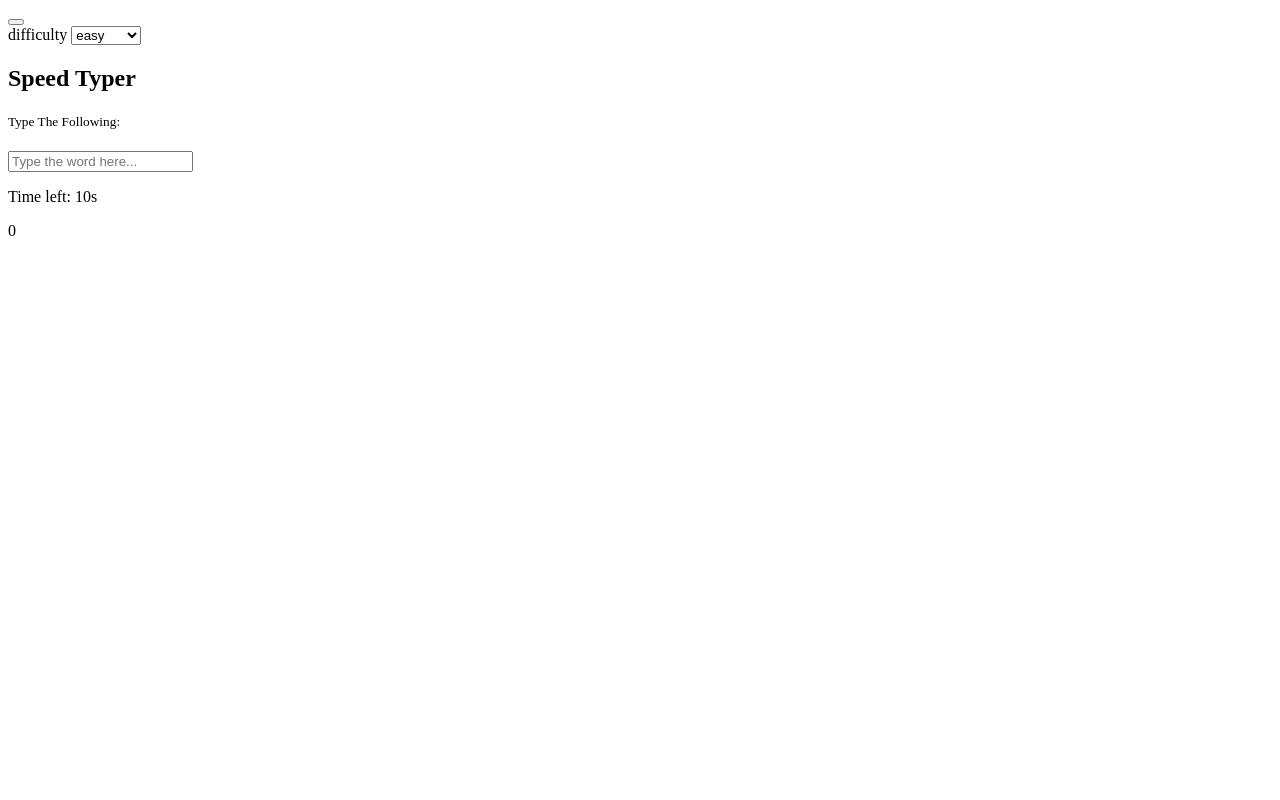
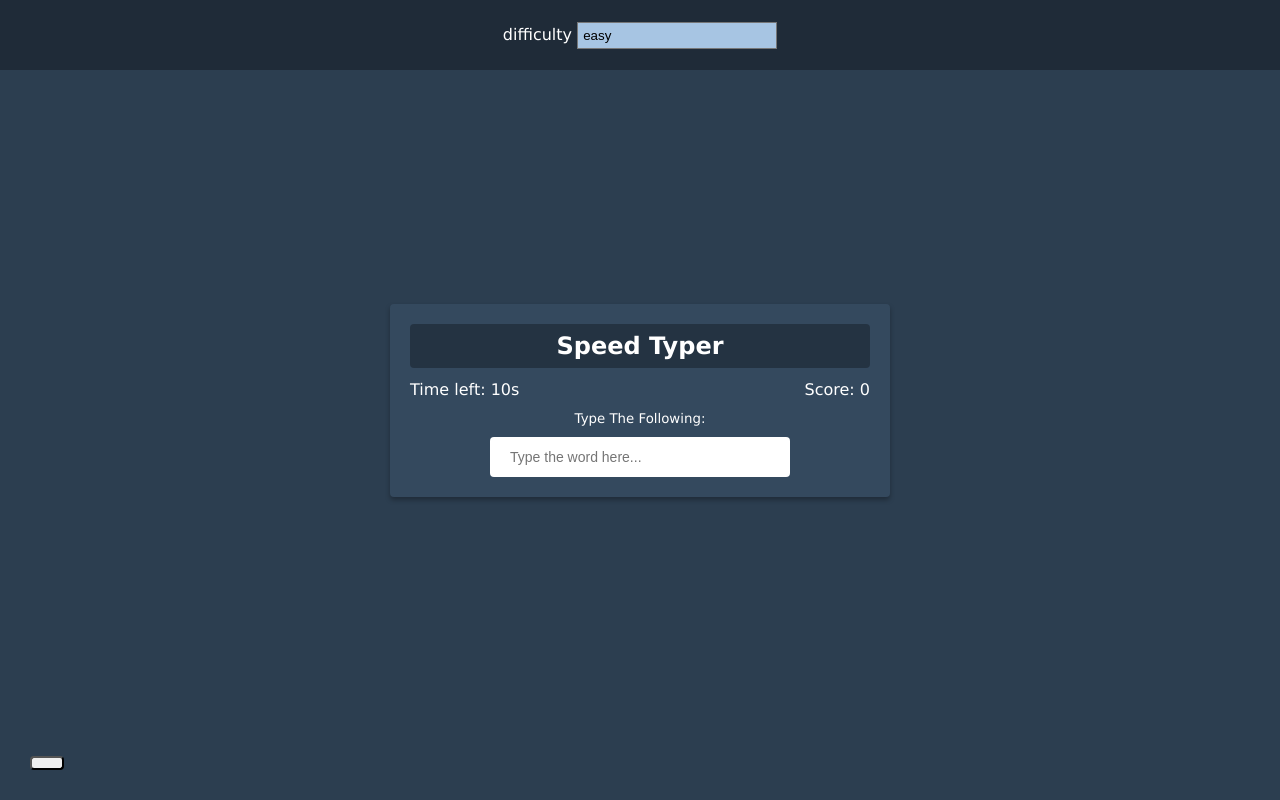
Before and after one commit to mohamud-Hasen/Typing-game, a plain HTML site: page index.html in a window 1280 px wide. Drawn offline with Linux system fonts and the light colour scheme.

Commit message:
added css styling

```diff
--- a/index.html
+++ b/index.html
@@ -6,7 +6,7 @@
     <meta name="viewport" content="width=device-width, initial-scale=1.0">
     <link rel="stylesheet" href="https://cdnjs.cloudflare.com/ajax/libs/font-awesome/6.4.0/css/brands.min.css"
     integrity="sha512-9YHSK59/rjvhtDcY/b+4rdnl0V4LPDWdkKceBl8ZLF5TB6745ml1AfluEU6dFWqwDw9lPvnauxFgpKvJqp7jiQ=="
-    crossorigin="anonymous" referrerpolicy="no-referrer" />
+    crossorigin="anonymous"/>
     <title>Typing Game</title>
     <link rel="stylesheet" href="style.css">
 </head>
@@ -30,7 +30,7 @@
         <h1 id="word"></h1>
         <input type="text" id="text" autocomplete="off" placeholder="Type the word here...">
         <p class="time-container">Time left: <span id="time">10s</span></p>
-        <p class="score-container"><span id="score">0</span></p>
+        <p class="score-container">Score: <span id="score">0</span></p>
         <div class="end-game-container" id="end-game-container"></div>
     </div>
 
--- a/style.css
+++ b/style.css
@@ -0,0 +1,104 @@
+*{
+    box-sizing: border-box;
+}
+body {
+    background-color: #2c3e50;
+    min-height: 100vh;
+    font-family: Verdana, Geneva, Tahoma, sans-serif;
+    display: flex;
+    justify-content: center;
+    align-items: center;
+    margin: 0;
+
+}
+button {
+    cursor: pointer;
+    padding: 5px 15px;
+    border-radius: 4px;
+    font-size: 14px;
+}
+select {
+    width: 200px;
+    padding: 5px;
+    appearance: none;
+    -webkit-appearance: none;
+    -moz-appearance: none;
+    border-radius: 0;
+    background-color: #a7c5e3;
+}
+select:focus, button:focus {
+    outline: 0;
+}
+.settings-btn {
+    position: absolute;
+    bottom: 30px;
+    left: 30px;
+
+}
+.settings {
+    position: absolute;
+    top: 0;
+    left: 0;
+    width: 100%;
+    background-color: rgba(0, 0, 0, 0.3);
+    height: 70px;
+    color: #fff;
+    display: flex;
+    align-items: center;
+    justify-content: center;
+    transform: translateY(0);
+    transition: transform 0.3s ease-in-out;
+}
+.settings.hide {
+    transform: translateY(-100%);
+}
+.container {
+    background-color: #34495e;
+    border-radius: 4px;
+    padding: 20px;
+    box-shadow: 0 3px 5px rgba(0, 0, 0, 0.3);
+    color: #fff;
+    position: relative;
+    width: 500px;
+    text-align: center;
+}
+ h2 {
+    background-color: rgba(0, 0, 0, 0.3);
+    padding: 8px;
+    border-radius: 4px;
+    margin: 0 0 40px;
+}
+h1 {
+    margin: 0;
+}
+input {
+    border: 0;
+    border-radius: 4px;
+    padding: 12px 20px;
+    font-size: 14px;
+    width: 300px;
+    margin-top: 10px;
+
+}
+.score-container {
+    position: absolute;
+    top: 60px;
+    right: 20px
+}
+.time-container {
+    position: absolute;
+    top: 60px;
+    left: 20px;
+}
+.end-game-container {
+    display: inherit;
+    align-items: center;
+    justify-content: center;
+    flex-direction: column;
+    position: absolute;
+    top: 0;
+    left: 0;
+    width: 100%;
+    height: 100%;
+    z-index: 1;
+}
```
